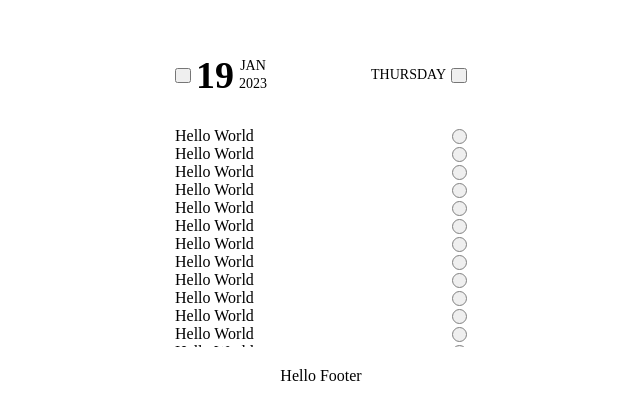
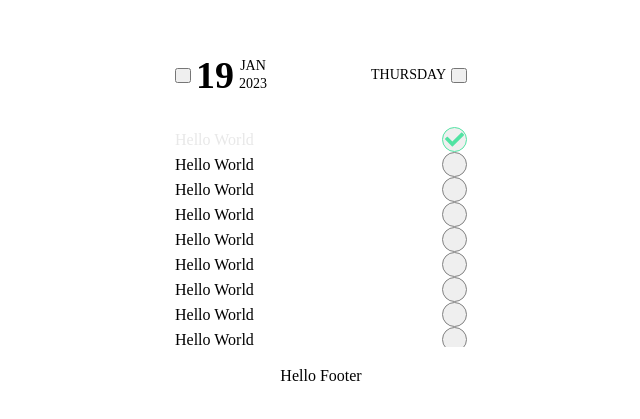
Before and after one commit to LaughingThroll/vue-todo, a Vue app: page / in a window 1280 px wide. Shown: the part 155-574 px from the top of the page, without its empty margins (319-959 px from the left). Built offline with nearby package versions, Linux system fonts and the light colour scheme; the HTML template or start-up script is replaced by a standard one.

Commit message:
fix: isCompleted for todoItem

```diff
--- a/src/App.vue
+++ b/src/App.vue
@@ -11,7 +11,7 @@ import TodoItem from './components/TodoItem.vue'
         <DateNavigation />
       </template>
       <template #body>
-        <TodoItem content="Hello World" />
+        <TodoItem content="Hello World" is-completed />
         <TodoItem content="Hello World" />
         <TodoItem content="Hello World" />
         <TodoItem content="Hello World" />
--- a/src/components/Checkbox.vue
+++ b/src/components/Checkbox.vue
@@ -8,7 +8,15 @@ interface CheckboxEmits {
 
 defineEmits<CheckboxEmits>()
 
-const isCompleted = ref(false)
+interface CheckboxProps {
+  isCompleted?: boolean
+}
+
+const props = withDefaults(defineProps<CheckboxProps>(), {
+  isCompleted: false,
+})
+
+const isCompleted = ref(props.isCompleted)
 
 const toggleCheckbox = () => {
   isCompleted.value = !isCompleted.value
@@ -34,8 +42,8 @@ const toggleCheckbox = () => {
 @import './../styles/colors';
 
 .checkbox {
-  width: 15px;
-  height: 15px;
+  width: 25px;
+  height: 25px;
   border-radius: 50%;
   border: 1px solid $main-border;
   padding: 2px;
--- a/src/components/TodoItem.vue
+++ b/src/components/TodoItem.vue
@@ -1,4 +1,5 @@
 <script setup lang="ts">
+import { ref } from 'vue'
 import Checkbox from './Checkbox.vue'
 
 interface TodoItemProps {
@@ -6,16 +7,26 @@ interface TodoItemProps {
   isCompleted?: boolean
 }
 
-withDefaults(defineProps<TodoItemProps>(), {
+const props = withDefaults(defineProps<TodoItemProps>(), {
   isCompleted: false,
 })
+
+const isCompleted = ref(props.isCompleted)
+
+const toggleTodoItem = (isOutCompleted: boolean) => {
+  isCompleted.value = isOutCompleted
+}
 </script>
 
 <template>
   <div class="todoItem" :class="{ 'todoItem--isCompleted': isCompleted }">
     <div class="todoItem__content">{{ content }}</div>
     <div class="todoItem__actions">
-      <Checkbox class="todoItem__action" />
+      <Checkbox
+        class="todoItem__action"
+        @toggle-checkbox="toggleTodoItem"
+        :is-completed="isCompleted"
+      />
     </div>
   </div>
 </template>
```
